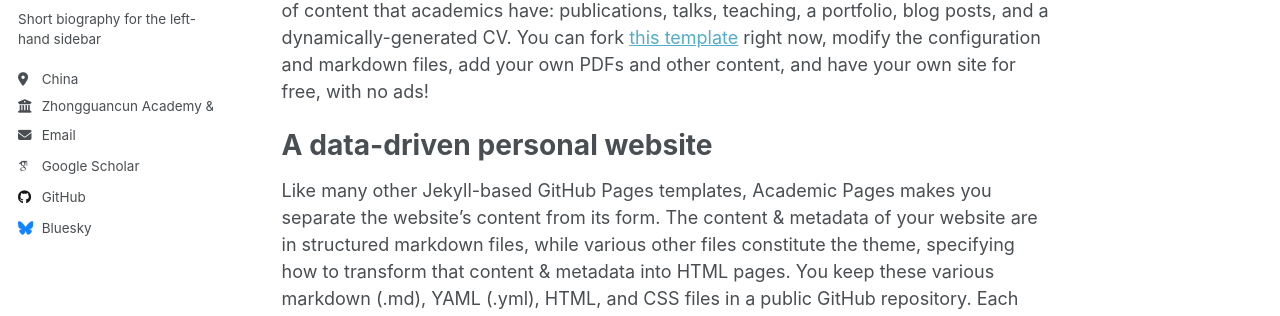
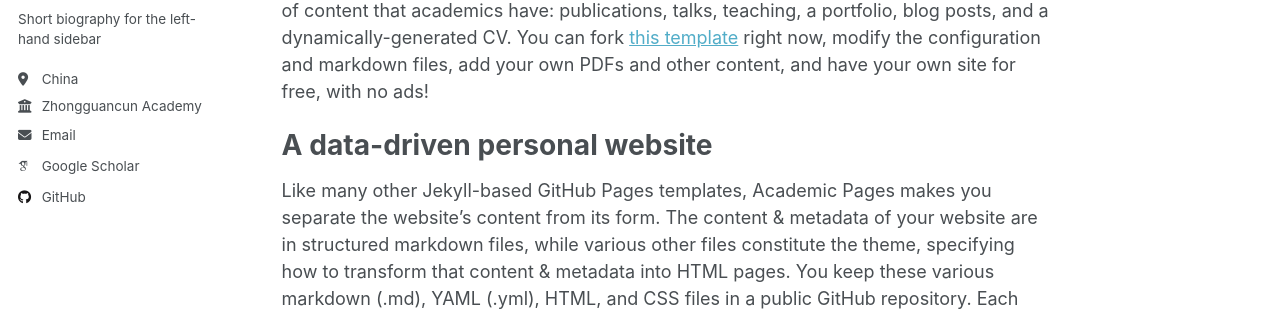
Before and after one commit to derrickzhu147/derrickzhu147.github.io, a Jekyll site: the page built from _pages/about.md, in a window 1280 px wide. Shown: the part 307-623 px from the top of the page. Built offline with Jekyll 4.4.1, drawn with Linux system fonts in a browser that asks for light colours; some web fonts are replaced.

Commit message:
Update _config.yml

```diff
--- a/_config.yml
+++ b/_config.yml
@@ -27,7 +27,7 @@ author:
   pronouns         : # example: "she/her"
   bio              : "Short biography for the left-hand sidebar"
   location         : "China"
-  employer         : "Zhongguancun Academy & Zhongguancun Institute of Artificial Intelligence"
+  employer         : "Zhongguancun Academy"
   uri              : # URL
   email            : "zhuyiheng@zgci.ac.cn"
 
@@ -51,7 +51,7 @@ author:
   stackoverflow    : # User number or user number and name (i.e., use "1" or "1/jeff-atwood")
 
   # Social media
-  bluesky          : "bsky.app" # Replace this with you Bluesky username
+  bluesky          : # "bsky.app" # Replace this with you Bluesky username
   facebook         : # Username
   flickr           : # Username
   foursquare       : # Username
```
